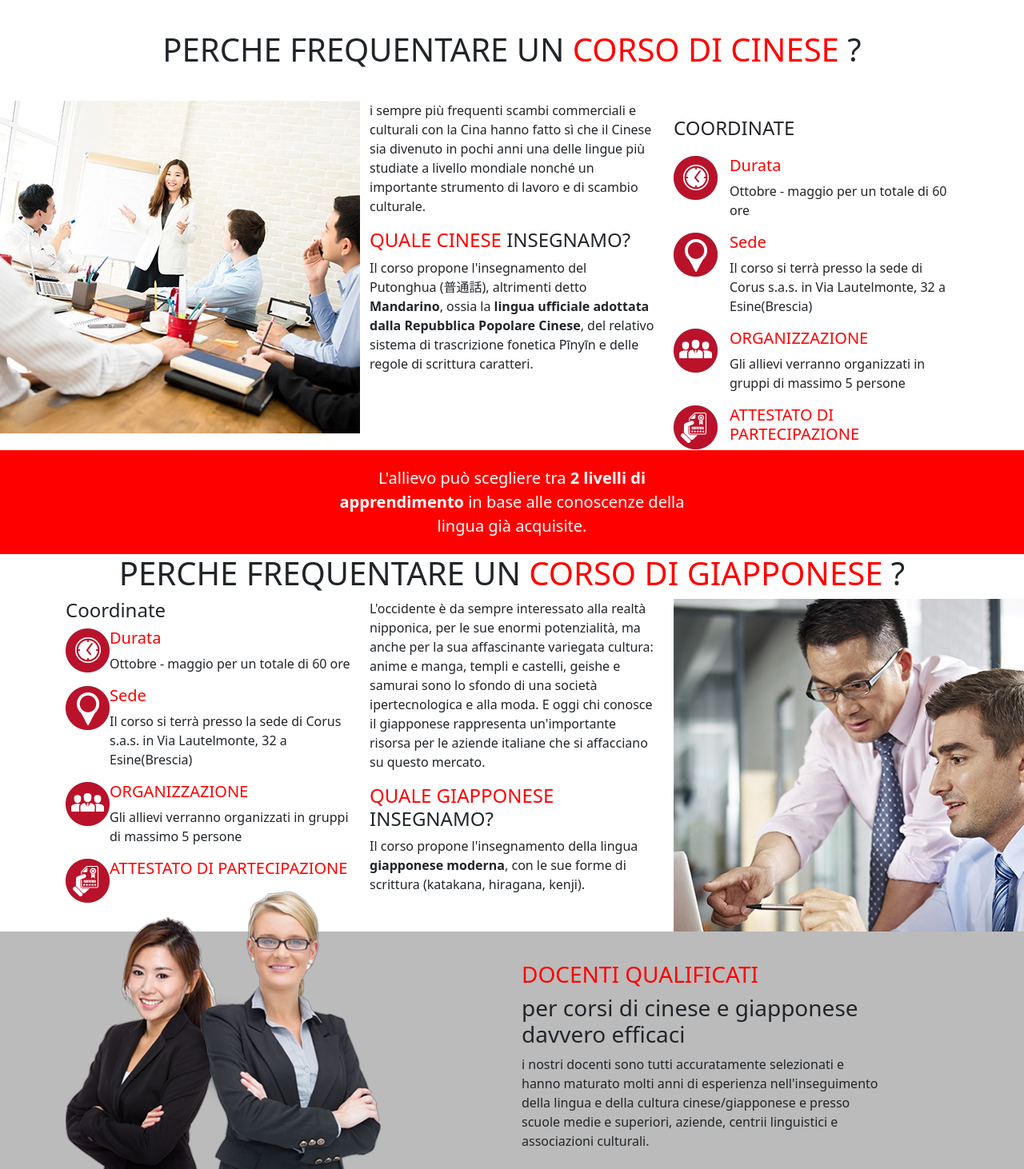
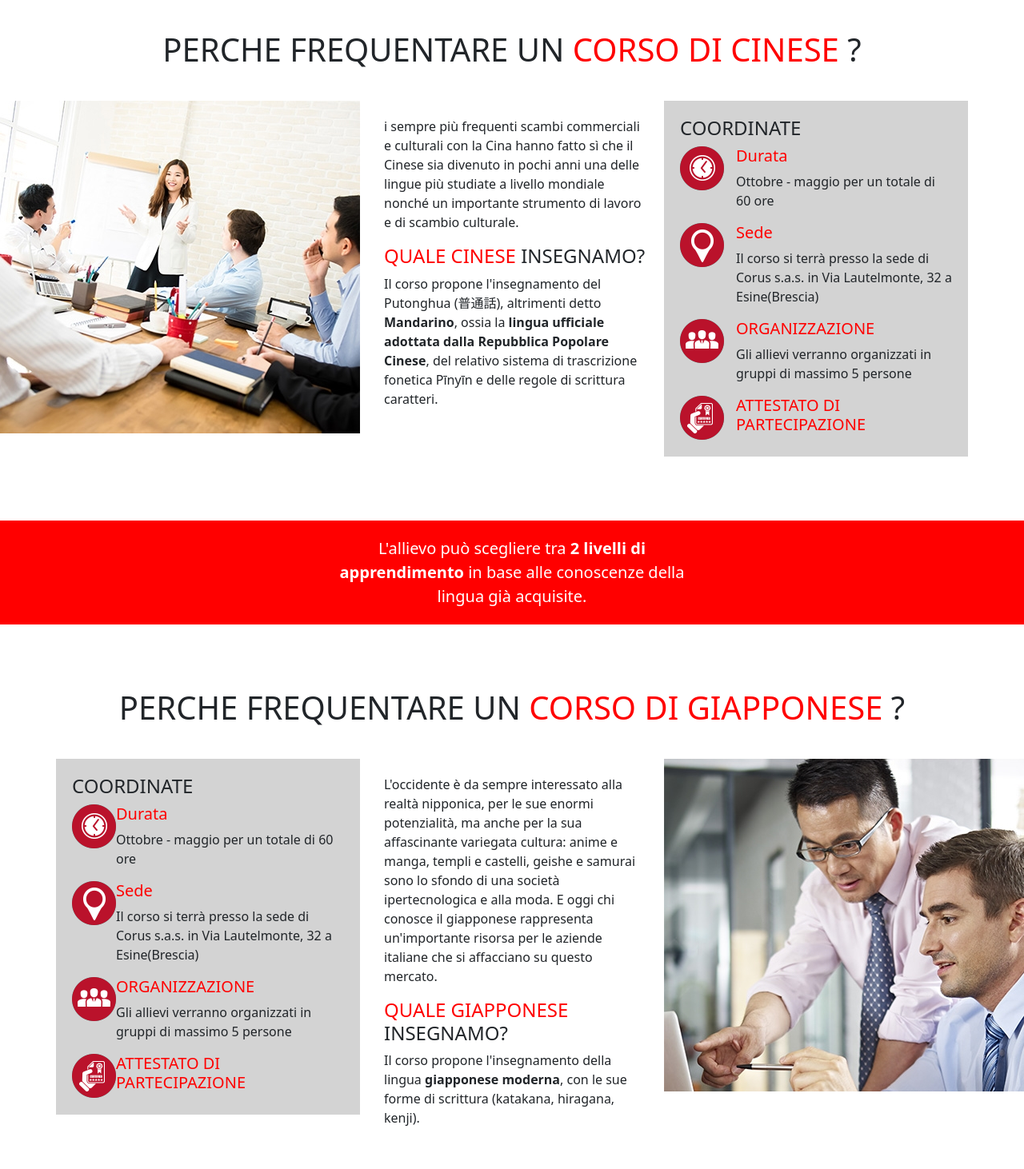
Before and after one commit to MicheleManco/corus, a Vue app: page / in a window 1280 px wide. Shown: the part 828-2290 px from the top of the page at 80% size. Built offline with nearby package versions, Linux system fonts and the light colour scheme.

Commit message:
sezioni why-c

```diff
--- a/src/components/WhyC.vue
+++ b/src/components/WhyC.vue
@@ -8,13 +8,13 @@
           <img class="image" src="../assets/prima-immagine.jpg" alt="">
         </div>
 
-        <div class="col-lg-4 col-sm-6">
+        <div class="col-lg-4 col-sm-6 paragrafi">
           <p> i sempre più frequenti scambi commerciali e culturali con la Cina hanno fatto sì che il Cinese sia divenuto in pochi anni una delle lingue più studiate a livello mondiale nonché un importante strumento di lavoro e di scambio culturale.</p>
           <h4><span class="clr-red">QUALE CINESE</span>  INSEGNAMO?</h4>
           <p>Il corso propone l'insegnamento del Putonghua (普通話), altrimenti detto <strong>Mandarino</strong>, ossia la <strong> lingua ufficiale adottata dalla Repubblica Popolare Cinese</strong>, del relativo sistema di trascrizione fonetica Pīnyīn e delle regole di scrittura caratteri.</p>
         </div>
 
-        <div class="col-lg-4 col-sm-6">
+        <div class="col-lg-4 col-sm-6 bg-lightgray">
 
           <h4 id="coordinate">COORDINATE</h4>
 
@@ -90,15 +90,23 @@ export default {
   color: white;
   font-size: 20px;
   padding: 20px;
+  margin: 80px 0 40px 0;
 }
 .why-cinese{
   margin: 40px 0;
 }
-#coordinate{
-  margin: 20px 0;
+// #coordinate{
+//   margin: 20px 0;
+// }
+.paragrafi{
+  padding: 20px 20px 0 30px;
 }
 .images{
   margin-right: 15px;
+}
+.bg-lightgray{
+  background-color: lightgray;
+  padding: 20px;
 }
 .image{
   position: absolute;
--- a/src/components/WhyJ.vue
+++ b/src/components/WhyJ.vue
@@ -2,10 +2,10 @@
   <div>
     <div class="container">
       <div class="row justify-content-center">
-        <h1 class="col-12 text-center">PERCHE FREQUENTARE UN <span class="clr-red">CORSO DI GIAPPONESE</span> ?</h1>
+        <h1 class="col-12 text-center why-giapponese">PERCHE FREQUENTARE UN <span class="clr-red">CORSO DI GIAPPONESE</span> ?</h1>
 
-        <div class="col-lg-4 col-sm-6">
-          <h4>Coordinate</h4>
+        <div class="col-lg-4 col-sm-6 bg-lightgray">
+          <h4 id="coordinate">COORDINATE</h4>
 
           <div class="d-flex">
             <div>
@@ -47,14 +47,14 @@
           </div>
         </div>
 
-        <div class="col-lg-4 col-sm-6">
+        <div class="col-lg-4 col-sm-6 paragrafi">
           <p>L'occidente è da sempre interessato alla realtà nipponica, per le sue enormi potenzialità, ma anche per la sua affascinante variegata cultura: anime e manga, templi e castelli, geishe e samurai sono lo sfondo di una società ipertecnologica e alla moda. E oggi chi conosce il giapponese rappresenta un'importante risorsa per le aziende italiane che si affacciano su questo mercato. </p>
           <h4><span class="clr-red">QUALE GIAPPONESE</span>  INSEGNAMO?</h4>
           <p>Il corso propone l'insegnamento della lingua <strong>giapponese moderna</strong>, con le sue forme di scrittura (katakana, hiragana, kenji).</p>
         </div>
 
-        <div class="col-lg-4 d-none d-lg-block">
-          <img src="../assets/men.jpg" alt="">
+        <div class="col-lg-4 d-none d-lg-block position-relative">
+          <img class="image" src="../assets/men.jpg" alt="">
         </div>
       </div>
     </div>
@@ -72,4 +72,25 @@ export default {
 
 <style scoped lang="scss">
 
+.why-giapponese{
+  margin: 40px 0;
+}
+// #coordinate{
+//   margin: 20px 0;
+// }
+.paragrafi{
+  padding: 20px 20px 0 30px;
+}
+.images{
+  margin-right: 15px;
+}
+.bg-lightgray{
+  background-color: lightgray;
+  margin-bottom: 120px;
+  padding: 20px;
+}
+.image{
+  position: absolute;
+  left: 0;
+}
 </style>
```
